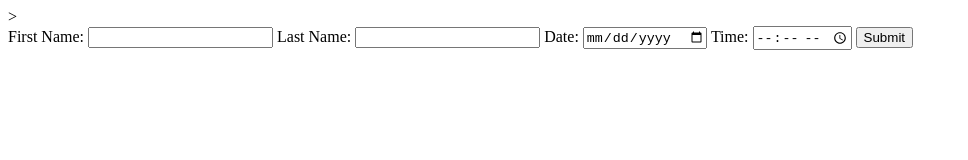
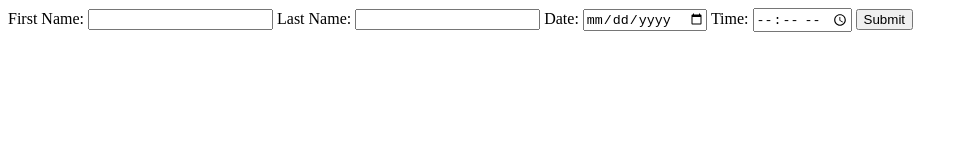
Before and after one commit to tonymythical/appointment-scheduler, a website: page views/home.html in a window 1280 px wide. Shown: the whole page, without its empty margins (0-968 px from the left). Drawn offline with Linux system fonts and the light colour scheme; files that its build step writes are made by us from their sources.

Commit message:
removed extra text

```diff
--- a/views/home.html
+++ b/views/home.html
@@ -9,7 +9,7 @@
     <link rel="stylesheet" href="styles/styles.css">
 
     <!-- Scripts -->
-    <script rel="scripts" src="js/appointment.js" defer></script>></script>
+    <script rel="scripts" src="js/appointment.js" defer></script>
 
 </head>
 <body>
```
